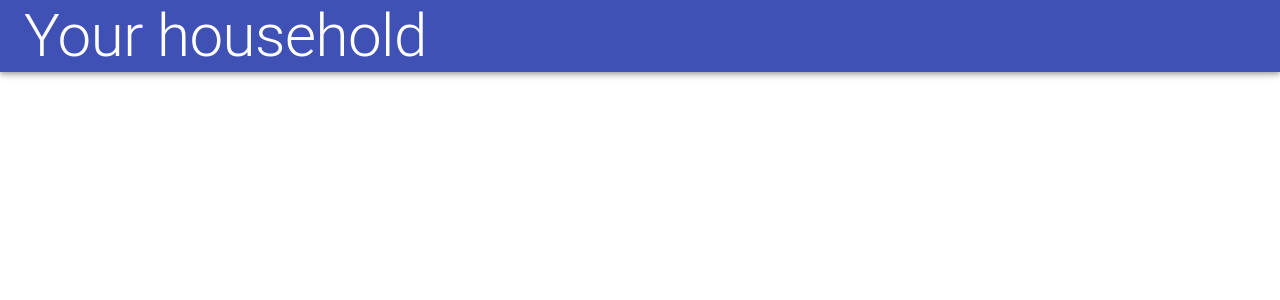
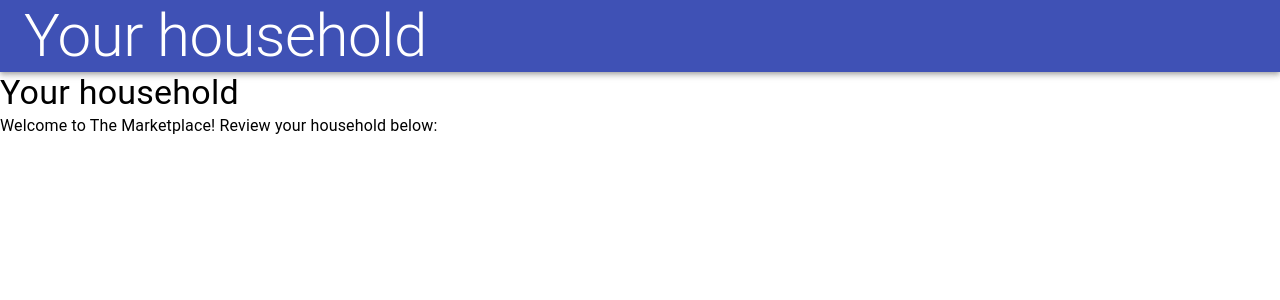
Before and after one commit to charleyf/nava-frontend-household, a React (Create React App) app: page / in a window 1280 px wide. Shown: the top 300 px of the page. Built offline with nearby package versions, Linux system fonts and the light colour scheme.

Commit message:
Add Pageheader component

```diff
--- a/src/App.js
+++ b/src/App.js
@@ -1,9 +1,16 @@
-import Navbar from './components/Navbar'
+import Navbar from "./components/Navbar";
+import Pageheader from "./components/Pageheader";
 
 function App() {
   return (
-    <Navbar />
-    );
+    <>
+      <Navbar />
+      <Pageheader
+        title={"Your household"}
+        description={"Welcome to The Marketplace! Review your household below:"}
+      />
+    </>
+  );
 }
 
 export default App;
--- /dev/null
+++ b/src/components/Pageheader.js
@@ -0,0 +1,12 @@
+import Typography from "@material-ui/core/Typography";
+
+function Pageheader({ title, description }) {
+  return (
+    <>
+      <Typography variant="h4">{title}</Typography>
+      <Typography variant="body1">{description}</Typography>
+    </>
+  );
+}
+
+export default Pageheader;
```
